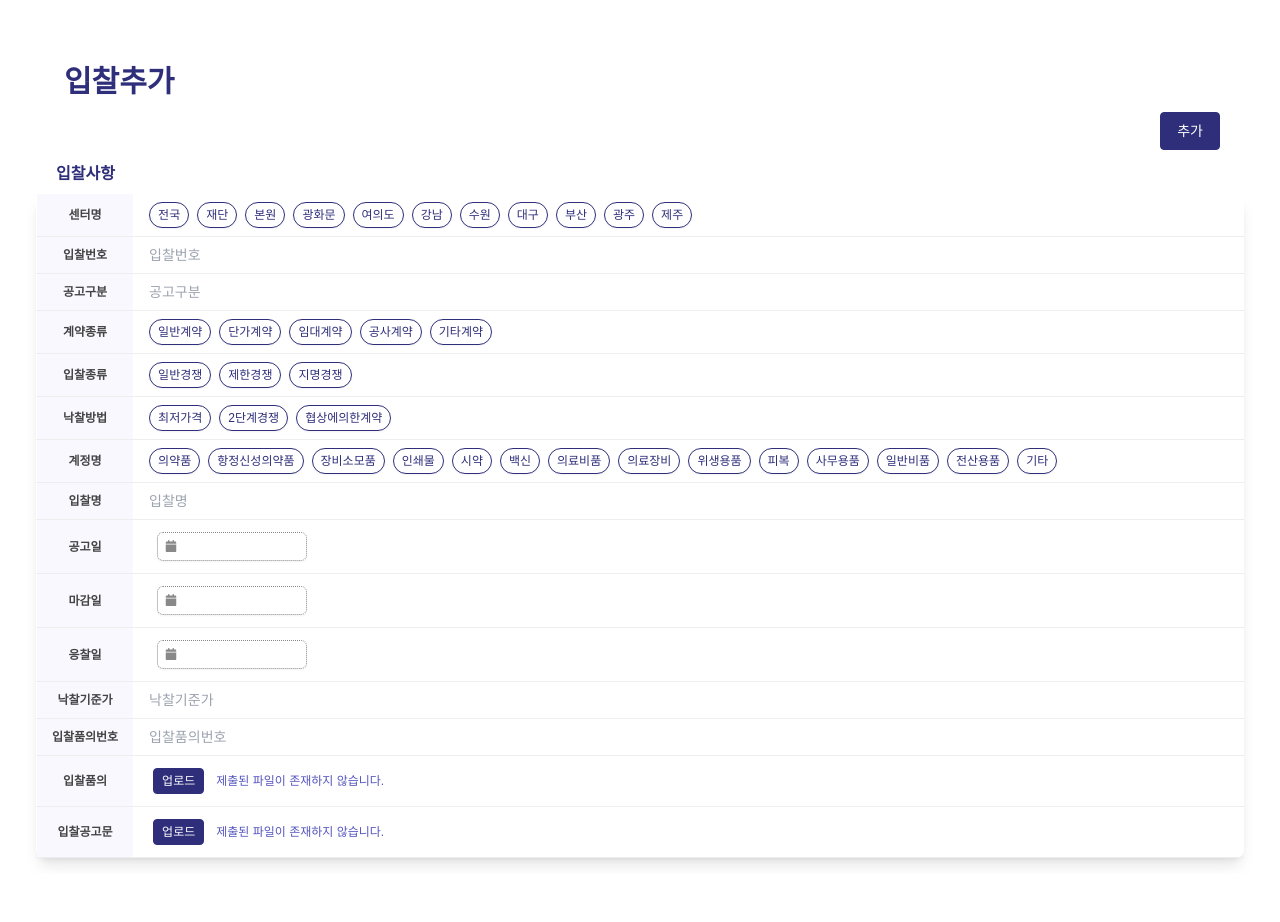
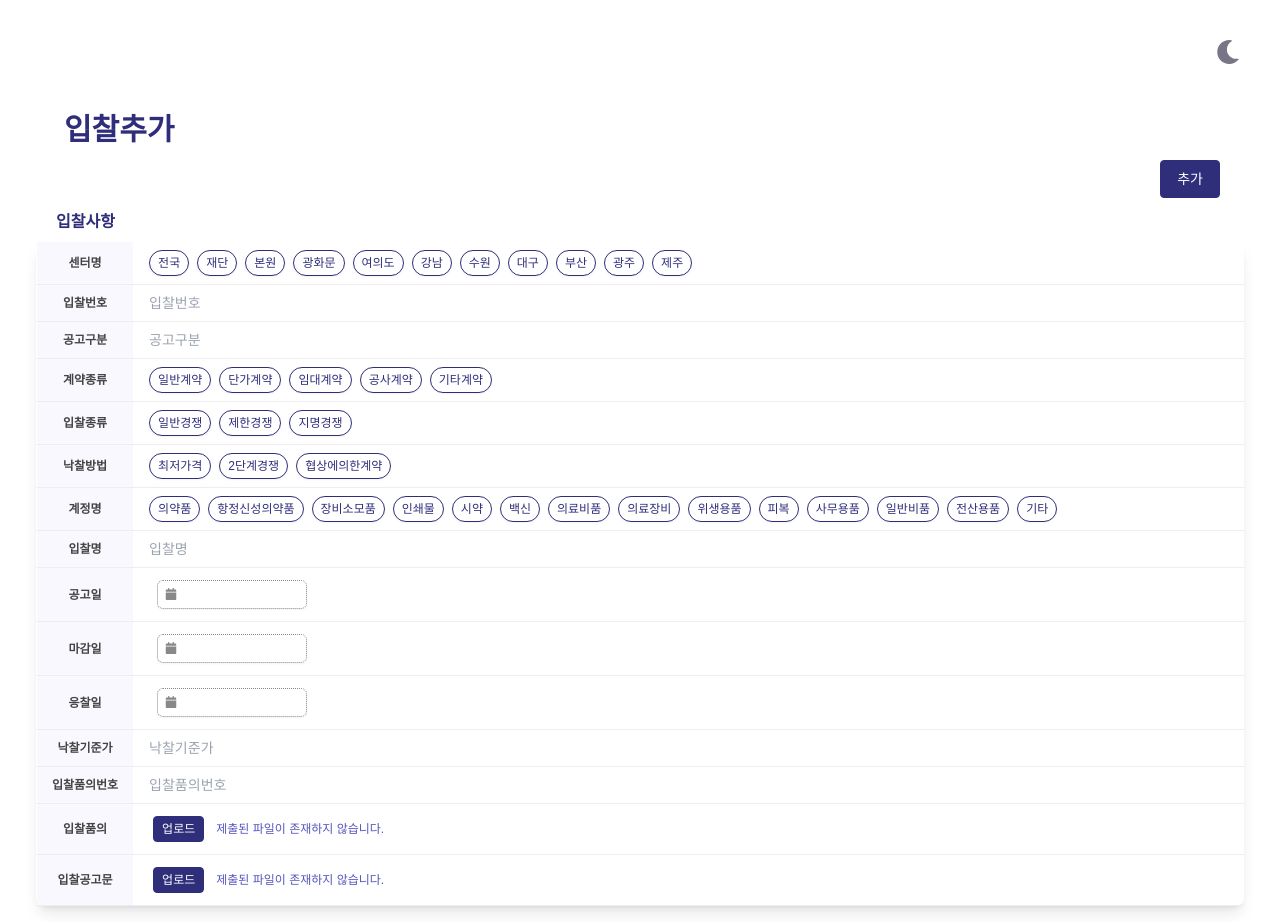
Before and after one commit to Hyeyeon-Ko/pur-ui2, a Next.js app: page /tender/add in a window 1280 px wide. Before the commit the page ends 874 px from the top, so only its background shows below. Built offline with nearby package versions, Linux system fonts and the light colour scheme.

Commit message:
Fix: 누락된 부분 원복

```diff
--- a/app/tender/[id]/page.tsx
+++ b/app/tender/[id]/page.tsx
@@ -6,6 +6,7 @@ import PageTitle from "@/components/ui/molecules/titles/PageTitle";
 import VerticalTable from "@/components/ui/molecules/verticalTable/VerticalTable";
 import useExcelFileHandler from "@/hooks/useExcelFileHandler";
 import useFormatHandler from "@/hooks/useFormatHandler";
+import ThemeToggle from "@/components/ui/molecules/buttons/ThemeToggle";
 import TableButton from "@/components/ui/molecules/buttons/TableButton";
 import FileUploadButton from "@/components/ui/molecules/buttons/FileUploadButton"; // Import your FileUploadButton
 import {
@@ -119,6 +120,14 @@ const TenderDetail: React.FC = () => {
 
   return (
     <div>
+      <ThemeToggle
+        customStyle={{
+          display: "flex",
+          justifyContent: "end",
+          marginTop: "24px",
+          marginRight: "24px",
+        }}
+      />
       <PageTitle pageTitle="입찰상세조회" mode="xl" fontWeight="bold" />
       <PageTitle pageTitle="입찰사항" mode="md" fontWeight="bold" />
       <VerticalTable
--- a/app/tender/add/page.tsx
+++ b/app/tender/add/page.tsx
@@ -6,6 +6,7 @@ import React, { useState } from "react";
 import PageTitle from "@/components/ui/molecules/titles/PageTitle";
 import VerticalTable from "@/components/ui/molecules/verticalTable/VerticalTable";
 import Button from "@/components/ui/atoms/button/Button";
+import ThemeToggle from "@/components/ui/molecules/buttons/ThemeToggle";
 
 const vertical = [
   {
@@ -227,6 +228,14 @@ const AddItemPage = () => {
 
   return (
     <div className="p-4">
+      <ThemeToggle
+        customStyle={{
+          display: "flex",
+          justifyContent: "end",
+          marginTop: "24px",
+          marginRight: "24px",
+        }}
+      />
       <PageTitle
         pageTitle="입찰추가"
         mode="xl"
--- a/components/ui/molecules/header/ManagementHeader.tsx
+++ b/components/ui/molecules/header/ManagementHeader.tsx
@@ -1,13 +1,22 @@
 import Button from "@/components/ui/atoms/button/Button";
+import { CSSProperties } from "react";
 
 interface ManagementHeaderProps {
-  onSaveAll: () => void;
+  onSaveAll?: () => void;
   headerTitle?: string;
+  showButton?: boolean;
+  customStyle?: CSSProperties;
 }
 
-const ManagementHeader: React.FC<ManagementHeaderProps> = ({ onSaveAll, headerTitle }) => {
+const ManagementHeader: React.FC<ManagementHeaderProps> = ({
+  onSaveAll,
+  headerTitle,
+  showButton = true,
+  customStyle,
+}) => {
   return (
     <>
+      {showButton && (
         <div className="flex justify-end mx-auto py-2 w-[80%]">
           <Button
             color="Button_Default"
@@ -16,9 +25,13 @@ const ManagementHeader: React.FC<ManagementHeaderProps> = ({ onSaveAll, headerTi
             onClick={onSaveAll}
           />
         </div>
+      )}
 
       <div className="flex justify-end mb-2">
-        <div className="mx-auto border-signature bg-signature rounded-tl-lg rounded-tr-lg w-[80%] p-4 text-white">
+        <div
+          style={{ ...customStyle }}
+          className="mx-auto border-signature bg-signature rounded-tl-lg rounded-tr-lg w-[80%] p-4 text-white"
+        >
           {headerTitle}
         </div>
       </div>
--- a/components/ui/organism/modal/Modal.tsx
+++ b/components/ui/organism/modal/Modal.tsx
@@ -18,7 +18,7 @@ interface ModalProps {
   showConfirmButton?: boolean;
   cancelText?: string;
   confirmText?: string;
-  confirmButtonDisabled?: boolean; // 추가된 confirmButtonDisabled 속성
+  confirmButtonDisabled?: boolean;
   onCancelClick?: () => void;
   onConfirmClick?: () => void;
   children: React.ReactNode;
@@ -36,7 +36,7 @@ const Modal: React.FC<ModalProps> = ({
   showConfirmButton = true,
   cancelText = "취소",
   confirmText = "확인",
-  confirmButtonDisabled = false, // 기본값은 비활성화되지 않도록 설정
+  confirmButtonDisabled = false,
   onCancelClick,
   onConfirmClick,
   children,
@@ -114,7 +114,7 @@ const Modal: React.FC<ModalProps> = ({
               color="signature"
               onClick={onConfirmClick}
               content={confirmText}
-              disabled={confirmButtonDisabled} // 확인 버튼 비활성화 여부 설정
+              disabled={confirmButtonDisabled}
             />
           )}
         </div>
```
Lines whose indentation alone changed are shown as unchanged.
